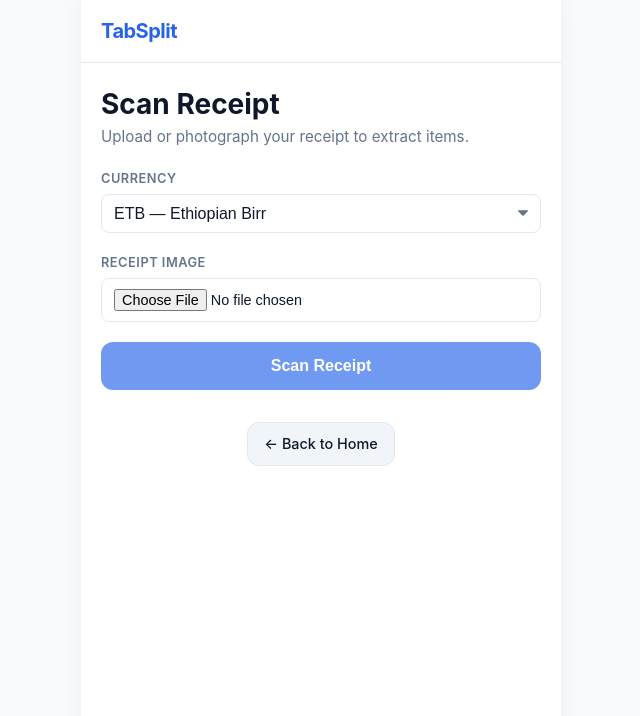
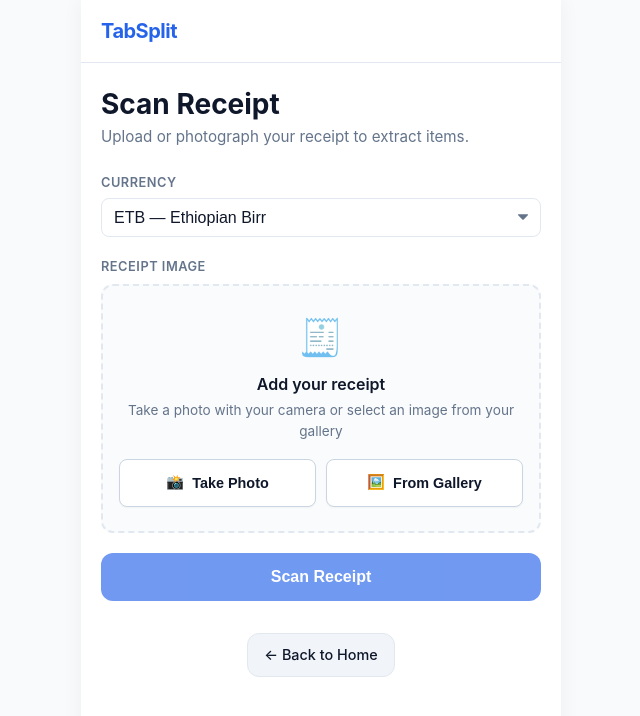
Before and after one commit to DagmTesfu/TabSplit, a React (Vite) app in the folder client/: page /scan in a window 1280 px wide. Shown: the top 716 px of the page, without its empty margins (319-959 px from the left). Built offline with nearby package versions, Linux system fonts and the light colour scheme.

Commit message:
feat(client): add camera and photo gallery upload options to scan page

```diff
--- a/client/src/pages/ScanPage.jsx
+++ b/client/src/pages/ScanPage.jsx
@@ -1,4 +1,4 @@
-import React, { useEffect, useState } from 'react';
+import React, { useEffect, useState, useRef } from 'react';
 import { Link, useNavigate } from 'react-router-dom';
 import { extractReceipt } from '../api';
 
@@ -28,6 +28,8 @@ export default function ScanPage() {
   const [isScanning, setIsScanning] = useState(false);
   const [scanStatusMessage, setScanStatusMessage] = useState('');
   const [scanError, setScanError] = useState(null);
+  const cameraInputRef = useRef(null);
+  const galleryInputRef = useRef(null);
   const navigate = useNavigate();
   const allowedTypes = ['image/jpeg', 'image/png', 'image/webp'];
   const maxSize = 5 * 1024 * 1024;
@@ -101,9 +103,32 @@ export default function ScanPage() {
     }
   };
 
+  const handleFileChange = (event) => {
+    const file = event.target.files?.[0];
+    event.target.value = '';
+    if (!file) return;
+
+    if (!allowedTypes.includes(file.type)) {
+      setFileError('Please select a JPEG, PNG, or WebP image.');
+      setReceiptFile(null);
+      return;
+    }
+
+    if (file.size > maxSize) {
+      setFileError('Receipt image must be 5 MB or smaller.');
+      setReceiptFile(null);
+      return;
+    }
+
+    setFileError(null);
+    setScanError(null);
+    setReceiptFile(file);
+  };
+
   return (
     <div className="page">
-      <div style={{ marginBottom: 20 }}>
+      {/* Page Header */}
+      <div style={{ marginBottom: 24 }}>
         <h1 className="title" style={{ marginBottom: 4 }}>
           Scan Receipt
         </h1>
@@ -144,16 +169,37 @@ export default function ScanPage() {
         </select>
       </div>
 
-      {/* File Upload / Camera Input */}
+      {/* Hidden File Inputs for Camera and Gallery */}
+      <input
+        ref={cameraInputRef}
+        id="camera-upload"
+        type="file"
+        accept="image/jpeg,image/png,image/webp"
+        capture="environment"
+        disabled={isScanning}
+        onChange={handleFileChange}
+        style={{ display: 'none' }}
+      />
+      <input
+        ref={galleryInputRef}
+        id="gallery-upload"
+        type="file"
+        accept="image/jpeg,image/png,image/webp"
+        disabled={isScanning}
+        onChange={handleFileChange}
+        style={{ display: 'none' }}
+      />
+
+      {/* File Selection Card when no receipt is chosen */}
+      {!receiptFile && (
         <div style={{ marginBottom: 20 }}>
           <label
-          htmlFor="receipt-upload"
             style={{
               display: 'block',
               fontSize: '0.8rem',
               fontWeight: 600,
               color: 'var(--text-muted)',
-            marginBottom: 6,
+              marginBottom: 8,
               textTransform: 'uppercase',
               letterSpacing: '0.04em',
             }}
@@ -161,45 +207,79 @@ export default function ScanPage() {
             Receipt Image
           </label>
 
-        <input
-          id="receipt-upload"
-          type="file"
-          accept="image/jpeg,image/png,image/webp"
-          capture="environment"
+          <div
+            style={{
+              border: '2px dashed var(--border-color)',
+              borderRadius: '12px',
+              padding: '24px 16px',
+              textAlign: 'center',
+              backgroundColor: '#fafbfc',
+            }}
+          >
+            <div style={{ fontSize: '2.25rem', marginBottom: 8 }}>🧾</div>
+            <div style={{ fontSize: '1rem', fontWeight: 600, color: 'var(--text-main)', marginBottom: 4 }}>
+              Add your receipt
+            </div>
+            <p style={{ fontSize: '0.85rem', color: 'var(--text-muted)', marginBottom: 18 }}>
+              Take a photo with your camera or select an image from your gallery
+            </p>
+
+            <div style={{ display: 'flex', gap: 10, justifyContent: 'center', flexWrap: 'wrap' }}>
+              <button
+                type="button"
+                onClick={() => cameraInputRef.current?.click()}
                 disabled={isScanning}
-          onChange={(event) => {
-            const file = event.target.files[0];
-            if (!file) return;
+                style={{
+                  flex: '1 1 140px',
+                  minHeight: '48px',
+                  padding: '10px 16px',
+                  backgroundColor: '#ffffff',
+                  border: '1px solid #cbd5e1',
+                  borderRadius: '8px',
+                  color: 'var(--text-main)',
+                  fontSize: '0.9rem',
+                  fontWeight: 600,
+                  display: 'inline-flex',
+                  alignItems: 'center',
+                  justifyContent: 'center',
+                  gap: 8,
+                  cursor: isScanning ? 'not-allowed' : 'pointer',
+                  boxShadow: '0 1px 2px rgba(0, 0, 0, 0.04)',
+                  touchAction: 'manipulation',
+                }}
+              >
+                <span>📸</span> Take Photo
+              </button>
 
-            if (!allowedTypes.includes(file.type)) {
-              setFileError('Please select a JPEG, PNG, or WebP image.');
-              setReceiptFile(null);
-              return;
-            }
-
-            if (file.size > maxSize) {
-              setFileError('Receipt image must be 5 MB or smaller.');
-              setReceiptFile(null);
-              return;
-            }
-
-            setFileError(null);
-            setScanError(null);
-            setReceiptFile(file);
+              <button
+                type="button"
+                onClick={() => galleryInputRef.current?.click()}
+                disabled={isScanning}
+                style={{
+                  flex: '1 1 140px',
+                  minHeight: '48px',
+                  padding: '10px 16px',
+                  backgroundColor: '#ffffff',
+                  border: '1px solid #cbd5e1',
+                  borderRadius: '8px',
+                  color: 'var(--text-main)',
+                  fontSize: '0.9rem',
+                  fontWeight: 600,
+                  display: 'inline-flex',
+                  alignItems: 'center',
+                  justifyContent: 'center',
+                  gap: 8,
+                  cursor: isScanning ? 'not-allowed' : 'pointer',
+                  boxShadow: '0 1px 2px rgba(0, 0, 0, 0.04)',
+                  touchAction: 'manipulation',
                 }}
-          style={{
-            width: '100%',
-            padding: '10px 12px',
-            border: '1px solid var(--border-color)',
-            borderRadius: '8px',
-            fontSize: '0.9rem',
-            color: 'var(--text-main)',
-            backgroundColor: '#ffffff',
-            cursor: isScanning ? 'not-allowed' : 'pointer',
-            opacity: isScanning ? 0.6 : 1,
-          }}
-        />
+              >
+                <span>🖼️</span> From Gallery
+              </button>
             </div>
+          </div>
+        </div>
+      )}
 
       {/* File Validation Error */}
       {fileError && (
@@ -247,7 +327,53 @@ export default function ScanPage() {
             />
             {isScanning && <div className="scanning-laser" />}
           </div>
-          <div style={{ marginTop: 8 }}>
+          <div style={{ marginTop: 10, display: 'flex', justifyContent: 'center', gap: 8, flexWrap: 'wrap' }}>
+            <button
+              type="button"
+              onClick={() => cameraInputRef.current?.click()}
+              disabled={isScanning}
+              style={{
+                background: '#f1f5f9',
+                border: '1px solid var(--border-color)',
+                color: isScanning ? 'var(--text-muted)' : 'var(--text-main)',
+                fontSize: '0.8rem',
+                fontWeight: 600,
+                cursor: isScanning ? 'not-allowed' : 'pointer',
+                padding: '6px 12px',
+                borderRadius: '6px',
+                minHeight: '34px',
+                touchAction: 'manipulation',
+                display: 'inline-flex',
+                alignItems: 'center',
+                gap: 4,
+              }}
+            >
+              <span>📸</span> Retake
+            </button>
+
+            <button
+              type="button"
+              onClick={() => galleryInputRef.current?.click()}
+              disabled={isScanning}
+              style={{
+                background: '#f1f5f9',
+                border: '1px solid var(--border-color)',
+                color: isScanning ? 'var(--text-muted)' : 'var(--text-main)',
+                fontSize: '0.8rem',
+                fontWeight: 600,
+                cursor: isScanning ? 'not-allowed' : 'pointer',
+                padding: '6px 12px',
+                borderRadius: '6px',
+                minHeight: '34px',
+                touchAction: 'manipulation',
+                display: 'inline-flex',
+                alignItems: 'center',
+                gap: 4,
+              }}
+            >
+              <span>🖼️</span> Choose from Gallery
+            </button>
+
             <button
               type="button"
               onClick={() => {
@@ -261,15 +387,15 @@ export default function ScanPage() {
                 background: 'none',
                 border: 'none',
                 color: isScanning ? 'var(--text-muted)' : '#dc2626',
-                fontSize: '0.85rem',
+                fontSize: '0.8rem',
                 fontWeight: 600,
                 cursor: isScanning ? 'not-allowed' : 'pointer',
                 padding: '6px 10px',
-                minHeight: '36px',
+                minHeight: '34px',
                 touchAction: 'manipulation',
               }}
             >
-              Remove receipt
+              Remove
             </button>
           </div>
         </div>
```
Lines whose indentation alone changed are shown as unchanged.
